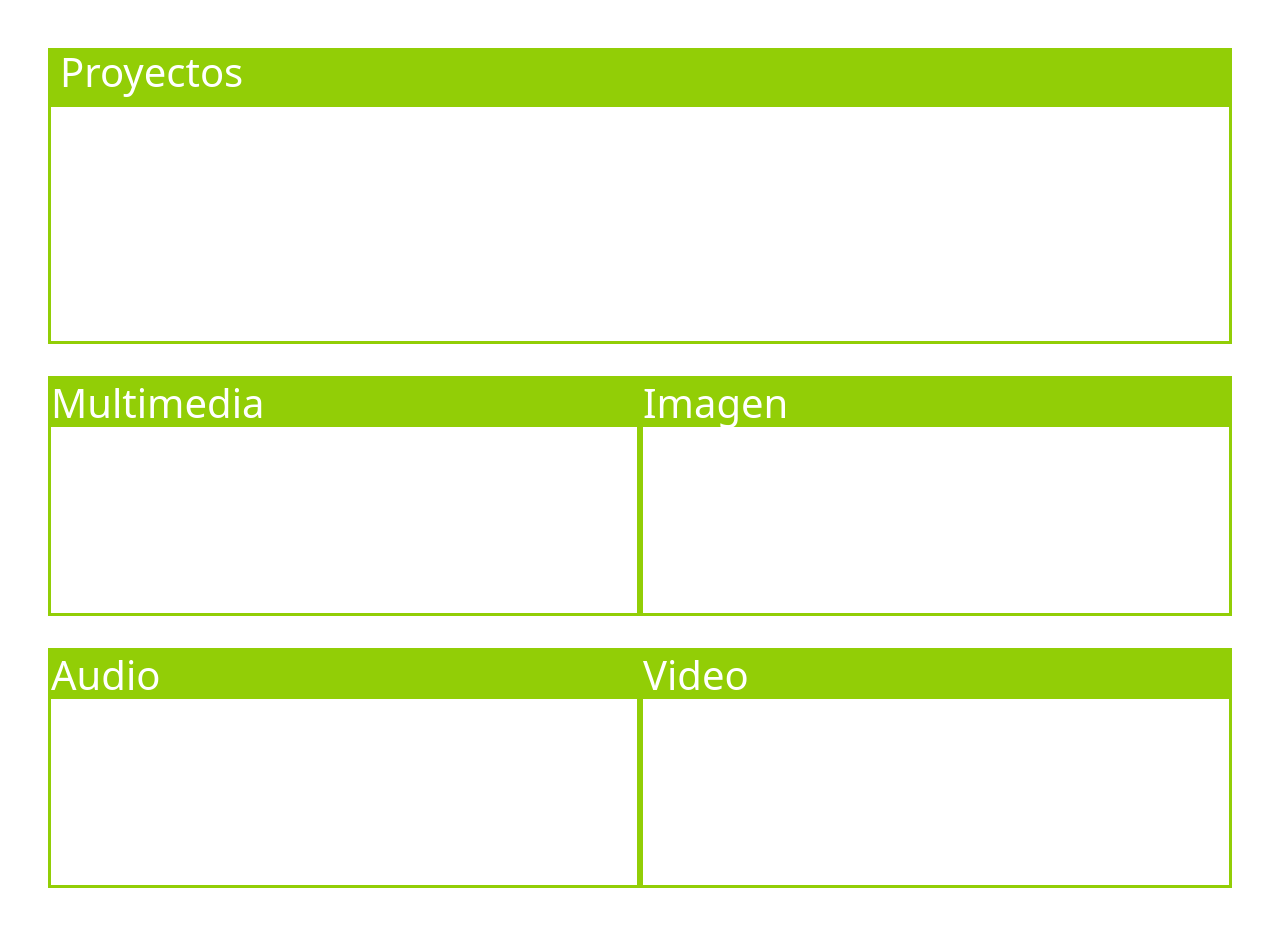
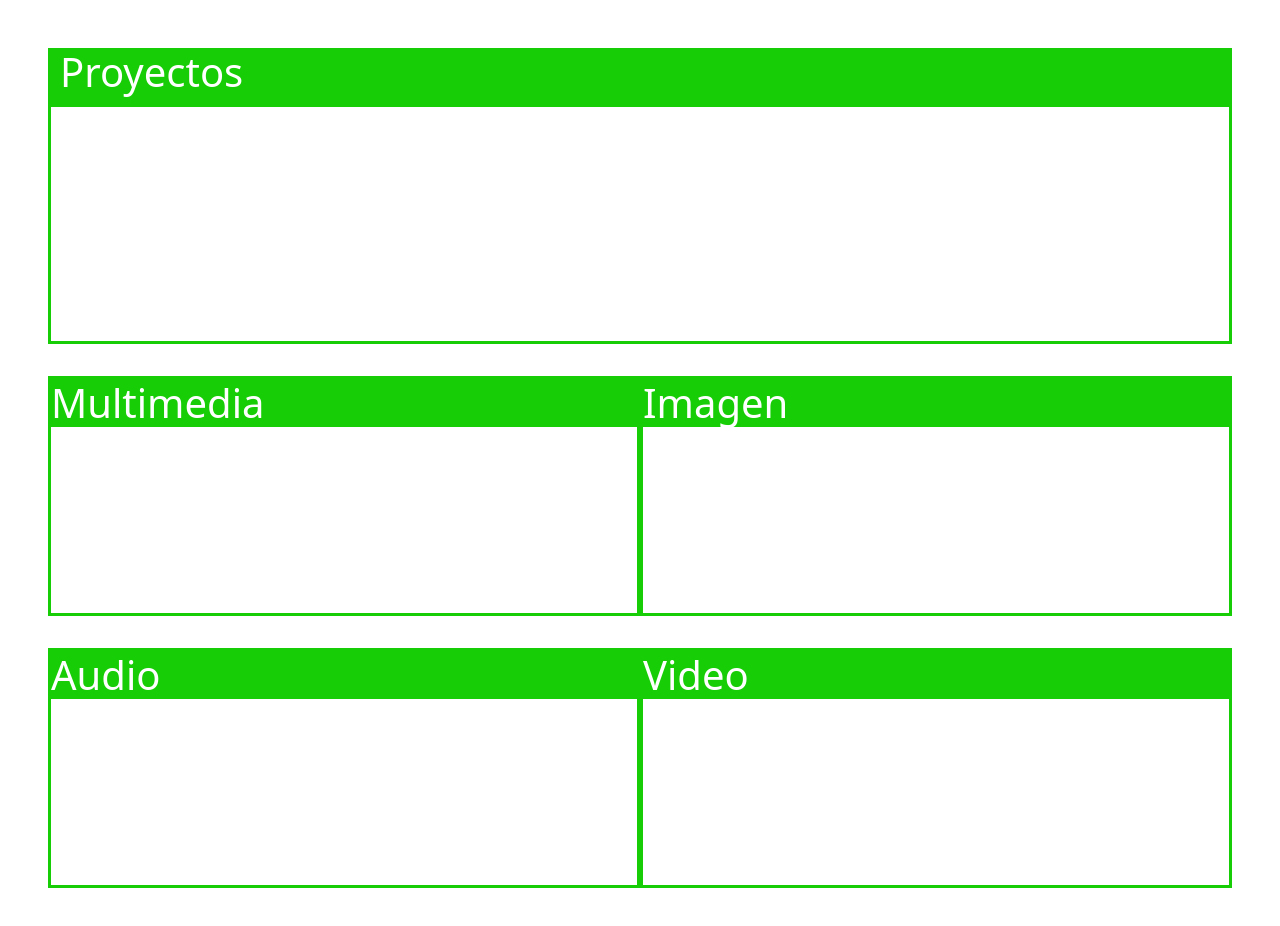
Before and after one commit to canagubo/maquetacionBootstrap, a plain HTML site: page index.html in a window 1280 px wide. Drawn offline with nearby package versions, Linux system fonts and the light colour scheme.

Commit message:
Cambié los colores en css

```diff
--- a/css/styles.css
+++ b/css/styles.css
@@ -16,12 +16,12 @@ h1 {
 }
 
 .barra {
-    background-color: #92ce06;
+    background-color: #17ce06;
 }
 
 .cajaBorde {
     border-style: solid;
-    border-color: #92ce06;
+    border-color: #17ce06;
     height: 30vh;
     padding: 0;
 }
```
